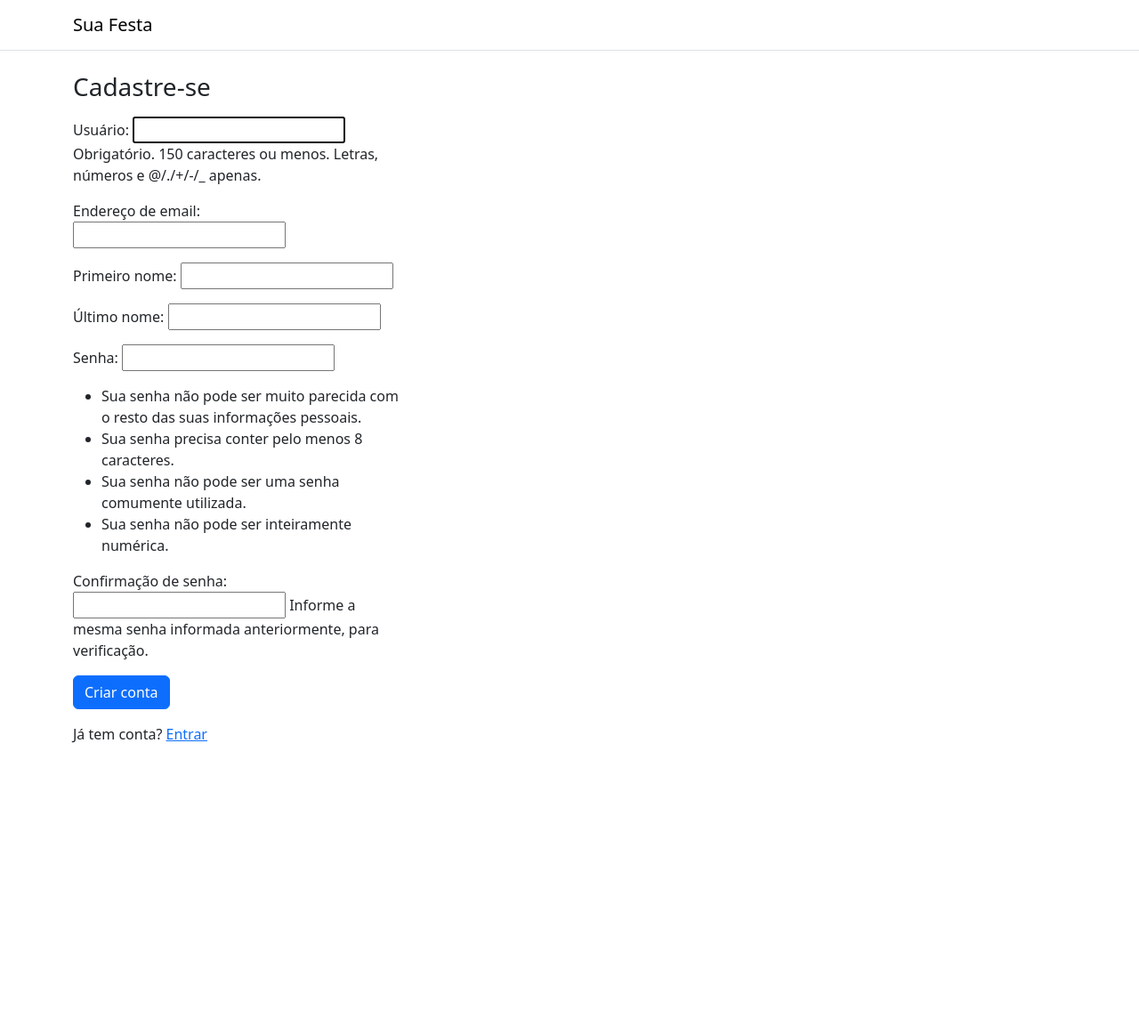
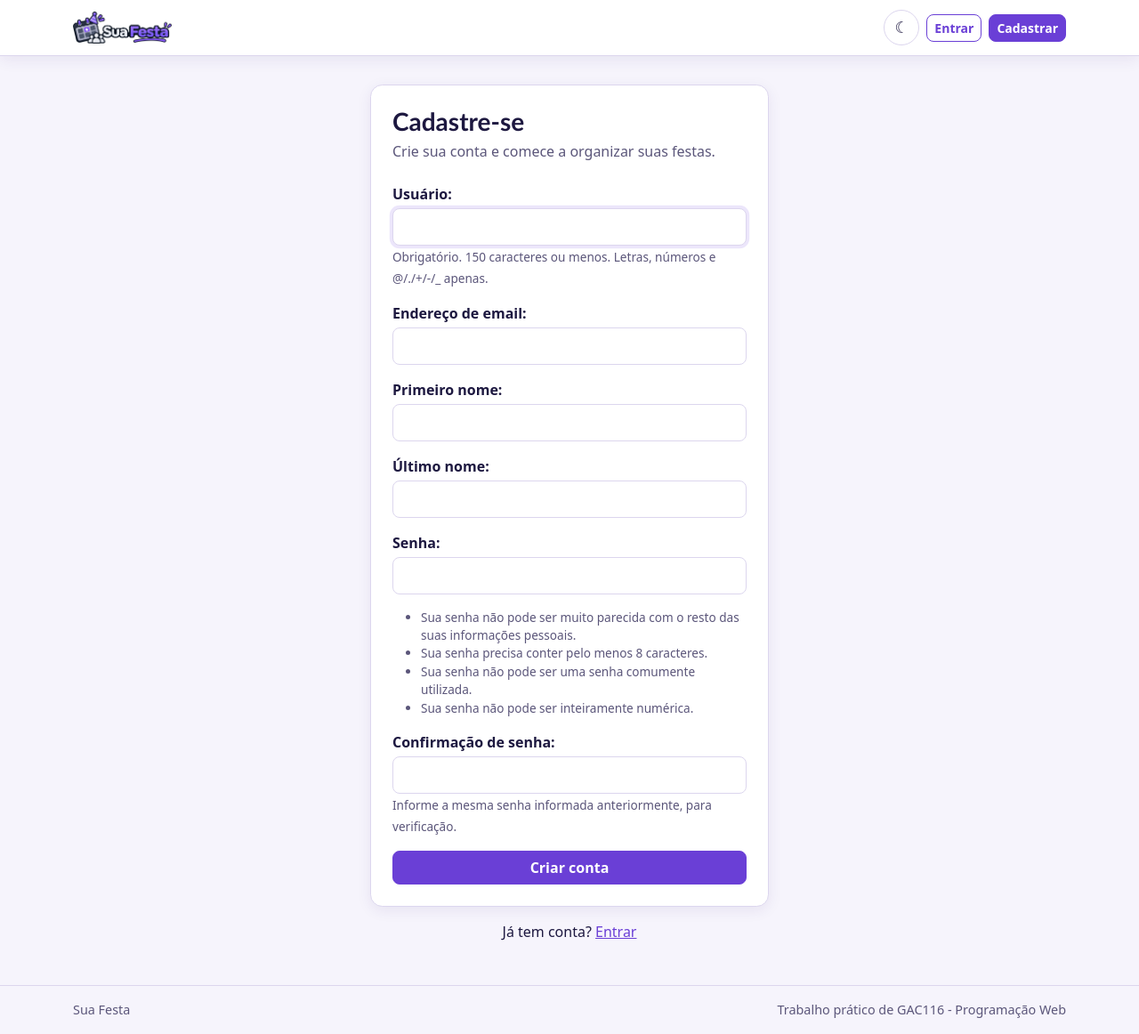
Before and after one commit to davipedro/organizador-festa-GAC116, a Django app: page /contas/cadastro/ in a window 1280 px wide. Shown: the whole page at 89% size. Before the commit the page ends 835 px from the top, so only its background shows below. Run offline with Django 3.2, Linux system fonts and the light colour scheme; some libraries are stand-ins or nearby versions.

Commit message:
feat: navbar, rodapé e telas de login e cadastro com a identidade visual

```diff
--- a/templates/base.html
+++ b/templates/base.html
@@ -4,25 +4,73 @@
   <meta charset="utf-8">
   <meta name="viewport" content="width=device-width, initial-scale=1">
   <title>{% block title %}Sua Festa{% endblock %}</title>
+  <script>
+    /* Aplica o tema antes da página aparecer, para não piscar:
+       escolha salva ou, se não houver, a preferência do sistema. */
+    (function () {
+      var tema = 'light';
+      try {
+        var salvo = localStorage.getItem('sua-festa-tema');
+        if (salvo === 'light' || salvo === 'dark') {
+          tema = salvo;
+        } else if (window.matchMedia && window.matchMedia('(prefers-color-scheme: dark)').matches) {
+          tema = 'dark';
+        }
+      } catch (e) {
+        if (window.matchMedia && window.matchMedia('(prefers-color-scheme: dark)').matches) {
+          tema = 'dark';
+        }
+      }
+      document.documentElement.setAttribute('data-bs-theme', tema);
+    })();
+  </script>
   <link rel="stylesheet" href="{% static 'vendor/bootstrap/css/bootstrap.min.css' %}">
+  <link rel="stylesheet" href="{% static 'css/site.css' %}">
   {% block extra_css %}{% endblock %}
 </head>
-<body>
-  <nav class="navbar navbar-expand-lg border-bottom">
+<body class="d-flex flex-column min-vh-100">
+  <nav class="navbar navbar-expand-lg site-navbar">
     <div class="container">
-      {% if user.is_authenticated %}
-        <a class="navbar-brand" href="{% url 'festas:festa_lista' %}">Sua Festa</a>
-        <form method="post" action="{% url 'contas:logout' %}" class="ms-auto">
-          {% csrf_token %}
-          <button type="submit" class="btn btn-outline-secondary btn-sm">Sair</button>
-        </form>
-      {% else %}
-        <span class="navbar-brand">Sua Festa</span>
-      {% endif %}
+      <a class="navbar-brand" href="{% if user.is_authenticated %}{% url 'festas:festa_lista' %}{% else %}{% url 'contas:login' %}{% endif %}">
+        <img src="{% static 'img/logo.png' %}" alt="Sua Festa">
+      </a>
+      <button class="navbar-toggler" type="button" data-bs-toggle="collapse"
+              data-bs-target="#menu-principal" aria-controls="menu-principal"
+              aria-expanded="false" aria-label="Abrir o menu">
+        <span class="navbar-toggler-icon"></span>
+      </button>
+
+      <div class="collapse navbar-collapse" id="menu-principal">
+        {% if user.is_authenticated %}
+          <ul class="navbar-nav me-auto mb-2 mb-lg-0">
+            <li class="nav-item">
+              <a class="nav-link" href="{% url 'festas:festa_lista' %}">Minhas festas</a>
+            </li>
+            <li class="nav-item">
+              <a class="nav-link" href="{% url 'festas:festa_nova' %}">Nova festa</a>
+            </li>
+          </ul>
+        {% else %}
+          <ul class="navbar-nav me-auto mb-2 mb-lg-0"></ul>
+        {% endif %}
+
+        <div class="d-flex align-items-center gap-2">
+          <button type="button" id="botao-tema" class="botao-tema" aria-label="Mudar o tema">&#9790;</button>
+          {% if user.is_authenticated %}
+            <form method="post" action="{% url 'contas:logout' %}" class="m-0">
+              {% csrf_token %}
+              <button type="submit" class="btn btn-outline-primary btn-sm">Sair</button>
+            </form>
+          {% else %}
+            <a class="btn btn-outline-primary btn-sm" href="{% url 'contas:login' %}">Entrar</a>
+            <a class="btn btn-primary btn-sm" href="{% url 'contas:cadastro' %}">Cadastrar</a>
+          {% endif %}
+        </div>
+      </div>
     </div>
   </nav>
 
-  <main class="container py-4">
+  <main class="container site-main flex-grow-1">
     {% if messages %}
       {% for message in messages %}
         <div class="alert alert-{{ message.level_tag }}" role="alert">{{ message }}</div>
@@ -32,7 +80,15 @@
     {% block content %}{% endblock %}
   </main>
 
+  <footer class="site-footer">
+    <div class="container d-flex flex-wrap justify-content-between gap-2">
+      <span>Sua Festa</span>
+      <span>Trabalho prático de GAC116 - Programação Web</span>
+    </div>
+  </footer>
+
   <script src="{% static 'vendor/bootstrap/js/bootstrap.bundle.min.js' %}"></script>
+  <script src="{% static 'js/tema.js' %}"></script>
   {% block extra_js %}{% endblock %}
 </body>
 </html>
--- a/templates/registration/cadastro.html
+++ b/templates/registration/cadastro.html
@@ -3,13 +3,20 @@
 {% block title %}Cadastre-se - Sua Festa{% endblock %}
 
 {% block content %}
-  <h1 class="h3 mb-3">Cadastre-se</h1>
-  <form method="post" class="col-md-6 col-lg-4 p-0">
-    {% csrf_token %}
-    {{ form.as_p }}
-    <button type="submit" class="btn btn-primary">Criar conta</button>
-  </form>
-  <p class="mt-3">
-    Já tem conta? <a href="{% url 'contas:login' %}">Entrar</a>
-  </p>
+  <div class="cartao-auth">
+    <div class="card">
+      <div class="card-body p-4">
+        <h1 class="h3 mb-1">Cadastre-se</h1>
+        <p class="text-body-secondary mb-4">Crie sua conta e comece a organizar suas festas.</p>
+        <form method="post" class="form-auth">
+          {% csrf_token %}
+          {{ form.as_p }}
+          <button type="submit" class="btn btn-primary w-100">Criar conta</button>
+        </form>
+      </div>
+    </div>
+    <p class="mt-3 text-center">
+      Já tem conta? <a href="{% url 'contas:login' %}">Entrar</a>
+    </p>
+  </div>
 {% endblock %}
```
Also changed, not shown: festas/test_tema.py (added, +50 -0 lines), templates/registration/login.html (+11 -4 lines).
